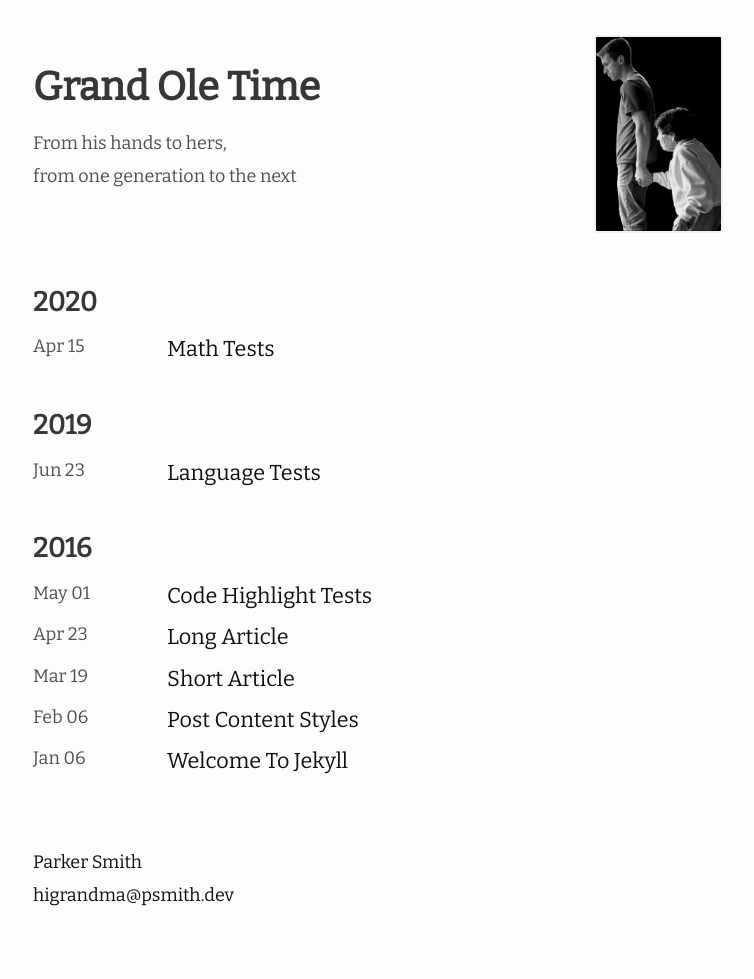
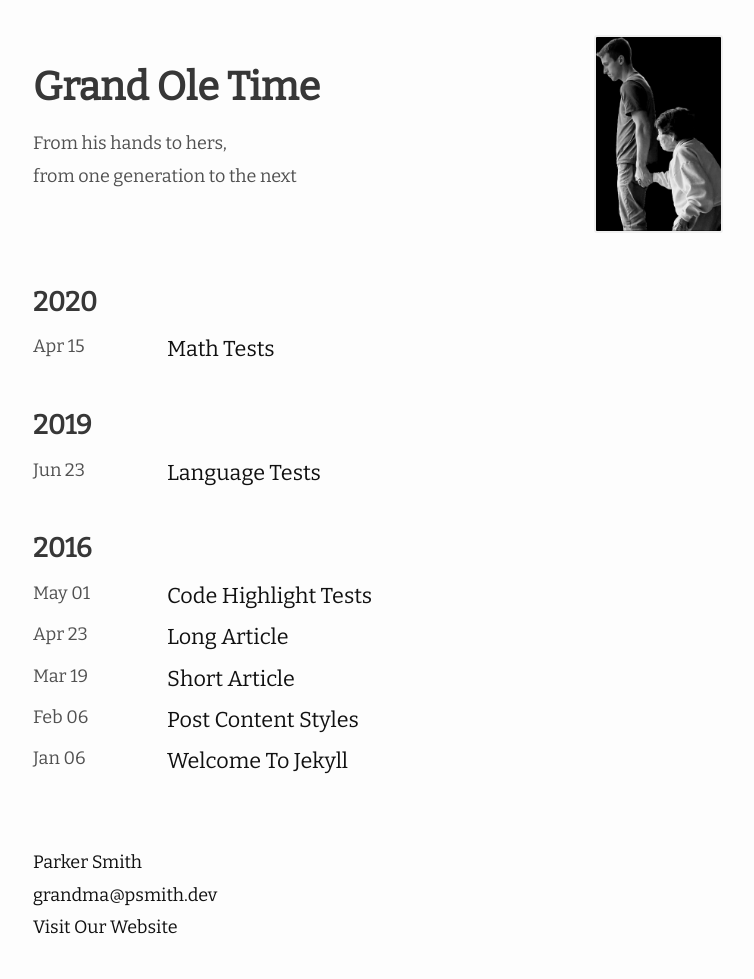
Before and after one commit to psmithdev/grandoletime, a Jekyll site: the page built from docs/index.md, in a window 1280 px wide. Shown: the whole page, without its empty margins (237-991 px from the left). Built offline with Jekyll 4.4.1, drawn with Linux system fonts in a browser that asks for light colours; nearby versions of some CDN libraries; before the commit the page ends 946 px from its top, so only the background shows below that.

Commit message:
Updated email address and added personal website to footer.html

```diff
--- a/docs/_config.yml
+++ b/docs/_config.yml
@@ -1,7 +1,8 @@
 title: Grand Ole Time # The title of the blog
 author: Parker Smith # Your name
-email: higrandma@psmith.dev # your email shown in the footer
+email: grandma@psmith.dev # your email shown in the footer
 url: https://www.grandoletime.com/ # this is your site's root address.
+personal_url: https://www.parkersmith.dev/
 description: From his hands to hers,
 
   from one generation to the next
--- a/docs/_includes/footer.html
+++ b/docs/_includes/footer.html
@@ -13,8 +13,15 @@
               </li>
               {%- if site.email -%}
               <li>
-              <a class="u-email black-link" href="{{ site.email }}">{{ site.email }}</a></li>
+              <a class="u-email black-link" href="mailto:{{ site.email }}">{{ site.email }}</a></li>
               {%- endif -%}
+              {%- if site.url -%}
+          <li>
+            <a class="black-link" href="{{ site.url }}">
+              Visit Our Website
+            </a>
+          </li>
+          {%- endif -%}
           </ul>
         </div>
       </div>
```
